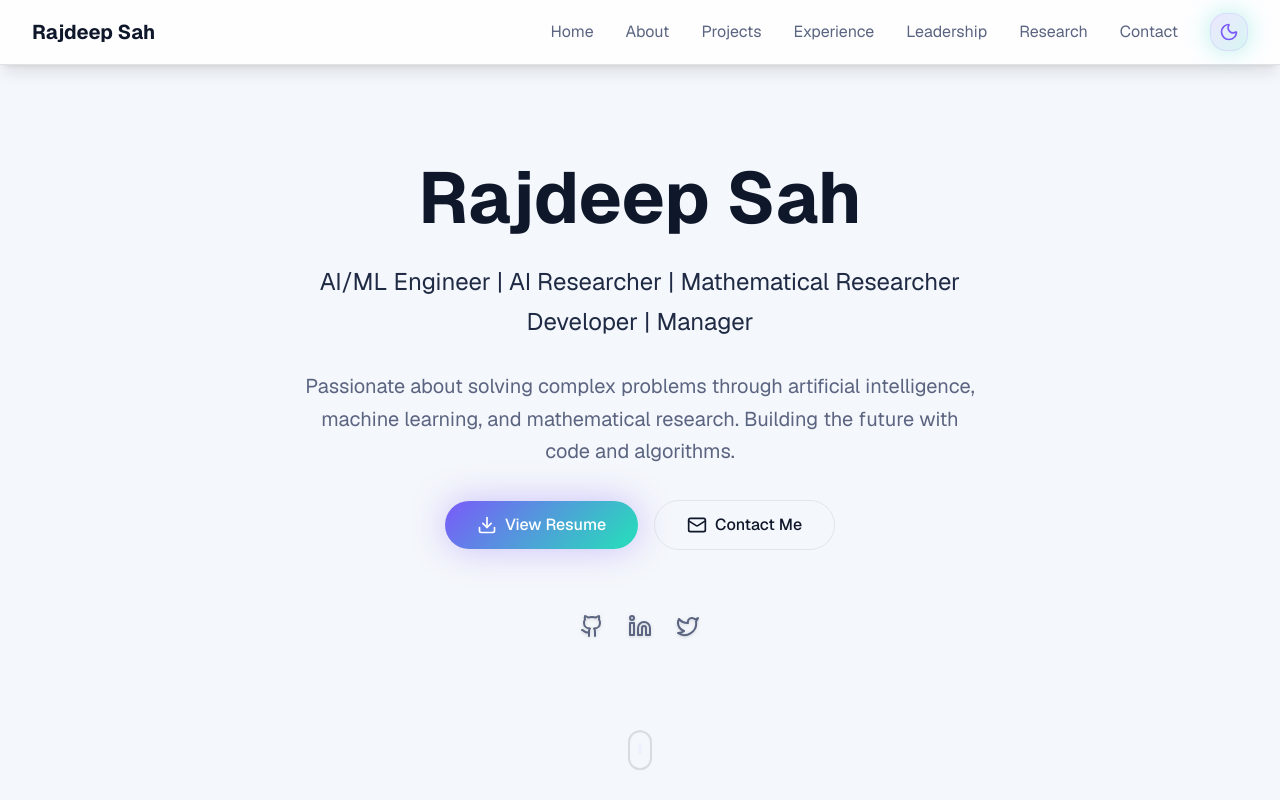
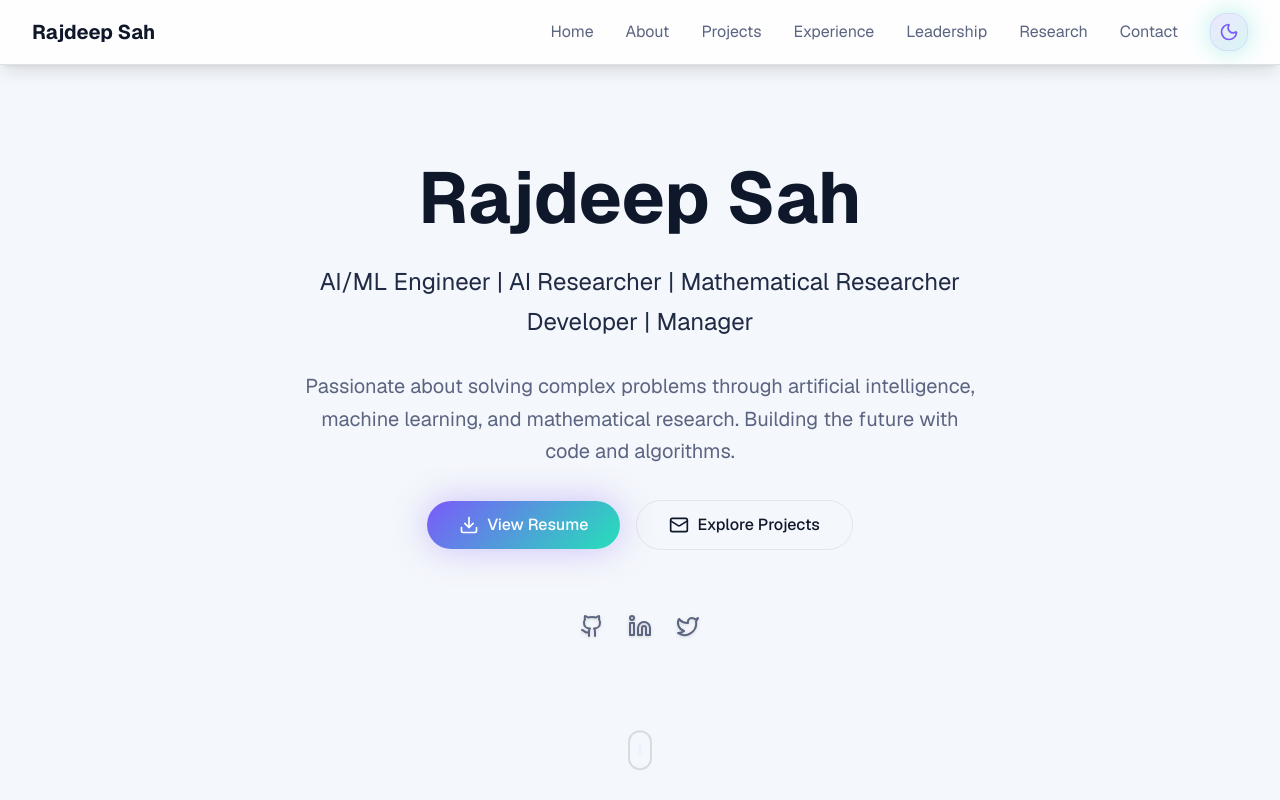
Before and after one commit to RajdeepSah/personalPortfolio, a Next.js app: page / in a window 1280 px wide. Shown: the top 800 px of the page. Built offline with nearby package versions, Linux system fonts and the light colour scheme.

Commit message:
Update hero button link from contact to projects
Co-authored-by: rajdeep.sah <rajdeep.sah@washburn.edu>

```diff
--- a/src/components/Hero.tsx
+++ b/src/components/Hero.tsx
@@ -88,14 +88,14 @@ const Hero = () => {
             </motion.a>
 
             <motion.a
-              href="/contact"
+              href="/projects"
               variants={buttonVariants}
               whileHover="hover"
               whileTap="tap"
               className="inline-flex items-center px-8 py-3 btn-outline-premium font-medium"
             >
               <Mail className="mr-2" size={20} />
-              Contact Me
+              Explore Projects
             </motion.a>
           </motion.div>
 
```
